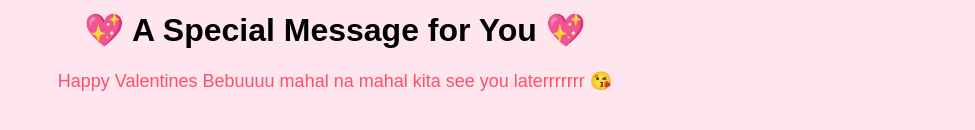
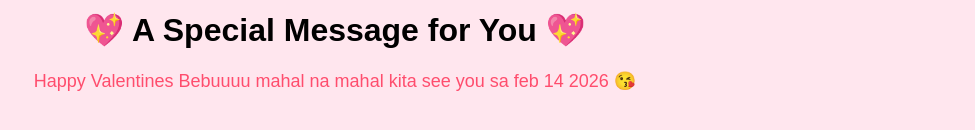
Before and after one commit to adriannyork/valentine-project, a plain HTML site: page message.html in a window 1280 px wide. Shown: the part 358-488 px from the top of the page, without its empty margins (305-1280 px from the left). Drawn offline with Linux system fonts and the light colour scheme.

Commit message:
Update message.html

```diff
--- a/message.html
+++ b/message.html
@@ -9,7 +9,7 @@
     <div class="container">
         <h1>💖 A Special Message for You 💖</h1>
         <p style="font-size:18px; color:#ff4d6d; margin-top:20px;">
-            Happy Valentines Bebuuuu mahal na mahal kita see you laterrrrrrr 😘
+            Happy Valentines Bebuuuu mahal na mahal kita see you sa feb 14 2026 😘
         </p>
     </div>
 
```
